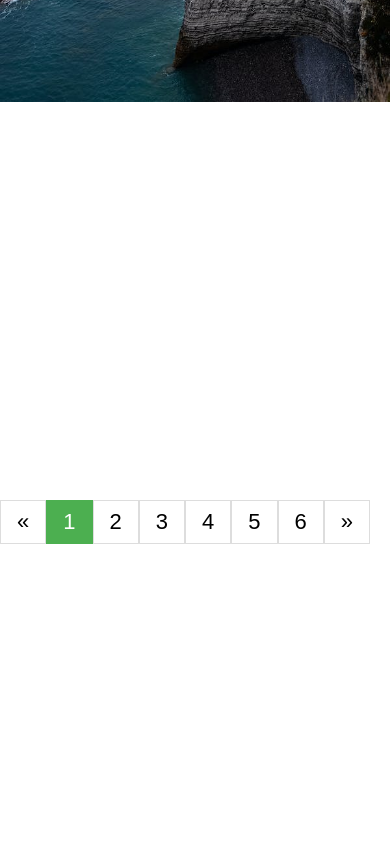
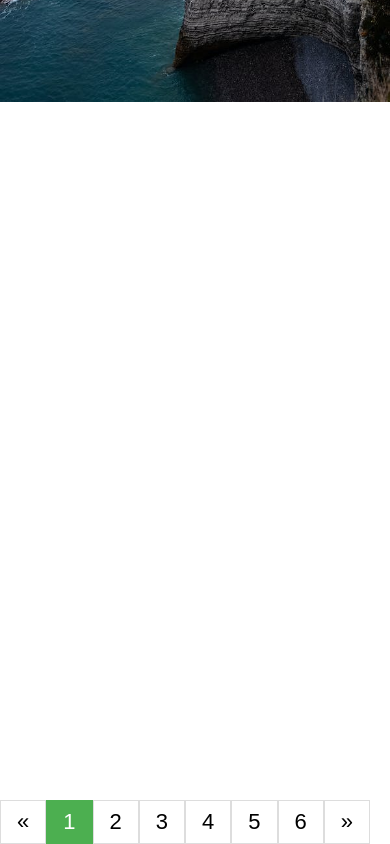
Before and after one commit to amowow/Art-web, a plain HTML site: page index.html in a window 390 px wide. Shown: the part 6020-6864 px from the top of the page. Before the commit the page ends 6564 px from the top, so only its background shows below. Drawn offline with Linux system fonts and the light colour scheme.

Commit message:
Update Home.css

```diff
--- a/Css/Home.css
+++ b/Css/Home.css
@@ -135,7 +135,7 @@ body {
 
     .pagination {
         position: relative;
-        bottom: -6500px;
+        bottom: -6800px;
         left: 0px;
         right: 0;
         margin-top: 20px;
```
